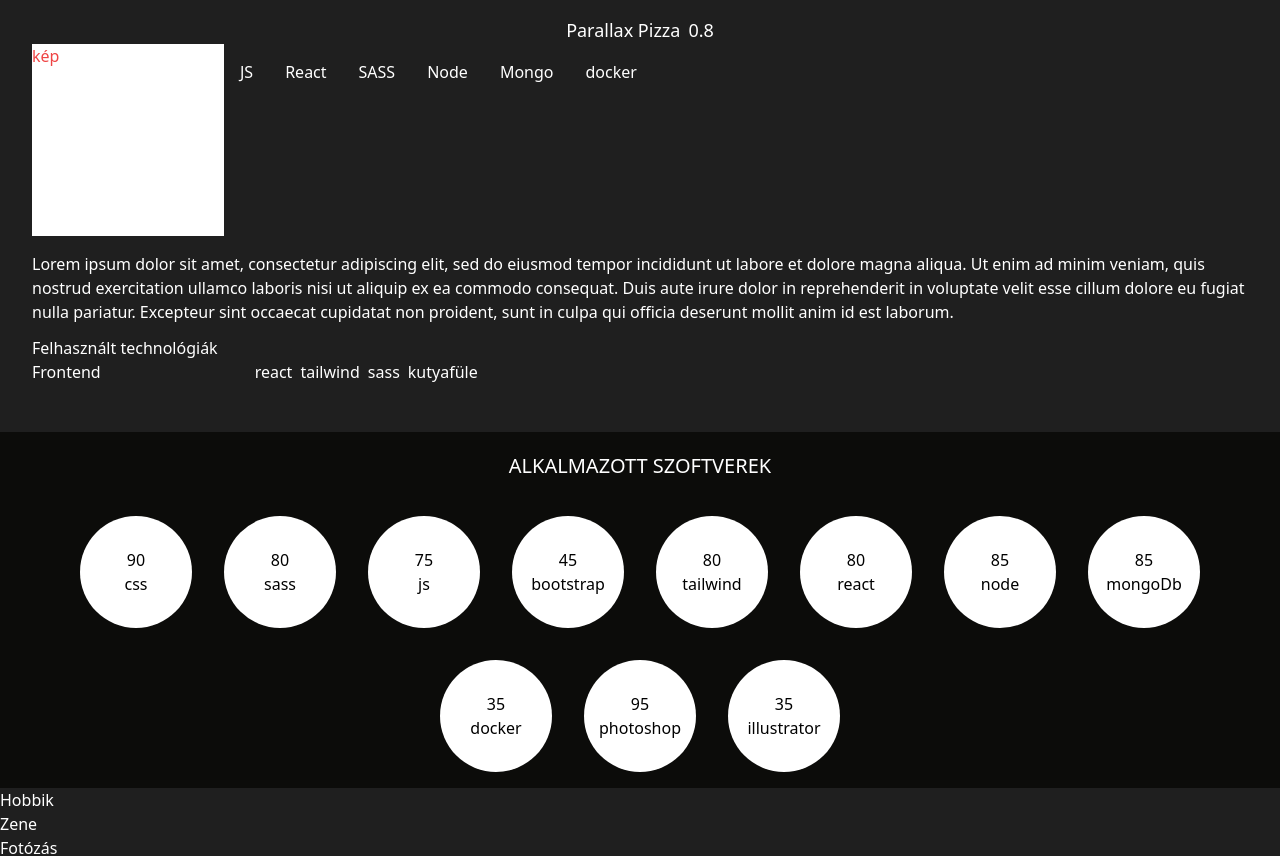
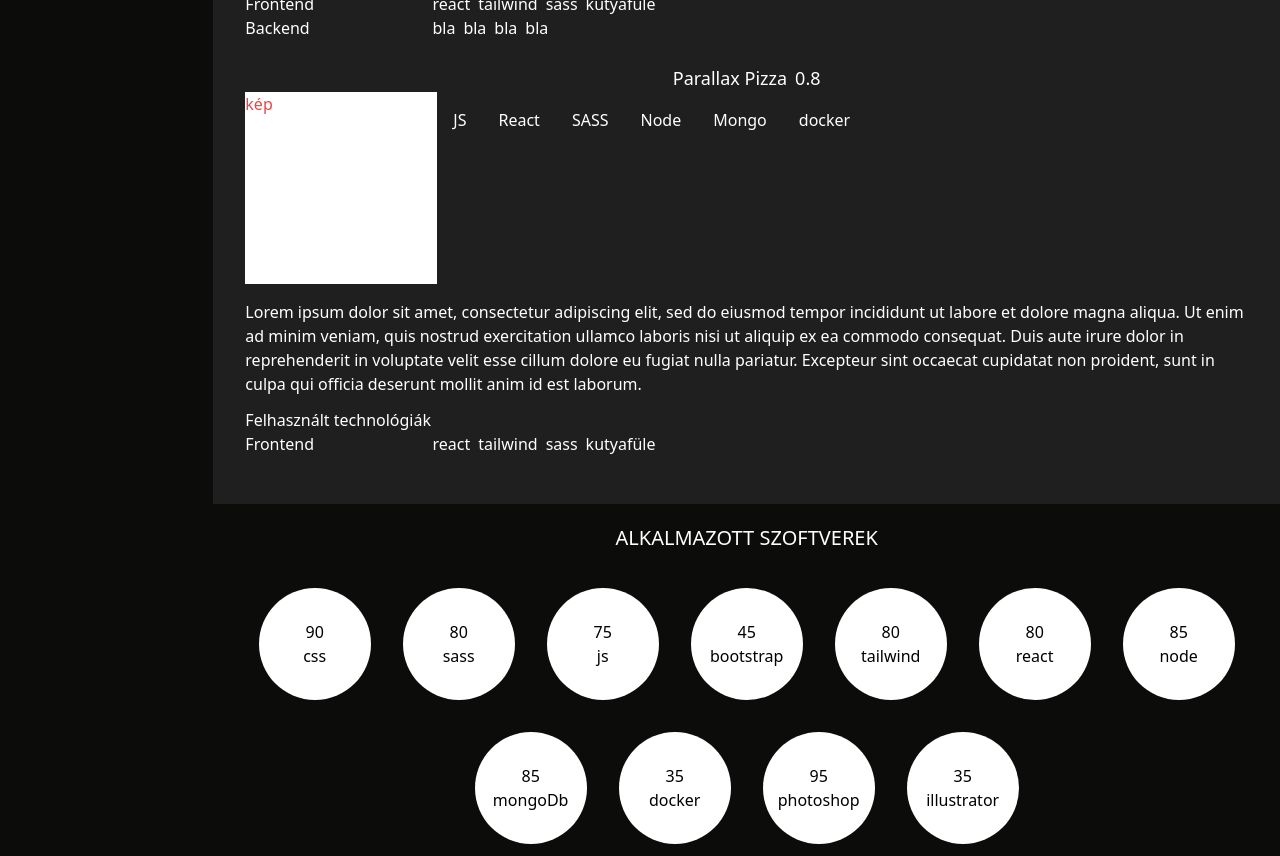
Before and after one commit to OwerHub/responsive-CV-oweriwild, a React (Create React App) app: page / in a window 1280 px wide. Shown: the part 1264-2120 px from the top of the page. Built offline with nearby package versions, Linux system fonts and the light colour scheme.

Commit message:
Response Grid OK

```diff
--- a/src/App.js
+++ b/src/App.js
@@ -13,8 +13,16 @@ function App() {
     <TextProvider>
       <div className="App">
         <HeadDiv></HeadDiv>
-        <Body></Body>
-        <Footer> </Footer>
+        <div
+          className="
+        grid grid-cols-1
+        md:grid-cols-4  lg:grid-cols-5 xl:grid-cols-6
+
+        "
+        >
+          <Body></Body>
+          <Footer> </Footer>
+        </div>
       </div>
     </TextProvider>
   );
--- a/src/components/body.jsx
+++ b/src/components/body.jsx
@@ -3,7 +3,7 @@ import References from "./references";
 import SoftwareSkills from "./softwareSkills";
 function Body(props) {
   return (
-    <div>
+    <div className=" md:col-start-2 md:col-span-3 lg:col-span-4 xl:col-span-5">
       <Education></Education>
       <References></References>
       <SoftwareSkills></SoftwareSkills>
--- a/src/components/footer.jsx
+++ b/src/components/footer.jsx
@@ -13,7 +13,11 @@ const Footer = () => {
   }
 
   return (
-    <div className="bg-darkBlack text-white">
+    <div
+      className="bg-darkBlack text-white
+		md: col-start-1 md:row-start-1
+		"
+    >
       {text.footer && <Hobbies data={text.footer.hobbies}></Hobbies>}
       {text.footer && <PersonalSkills data={text.footer.skills}></PersonalSkills>}
       {text.footer && <Contacts data={text.footer.contacts}></Contacts>}
```
